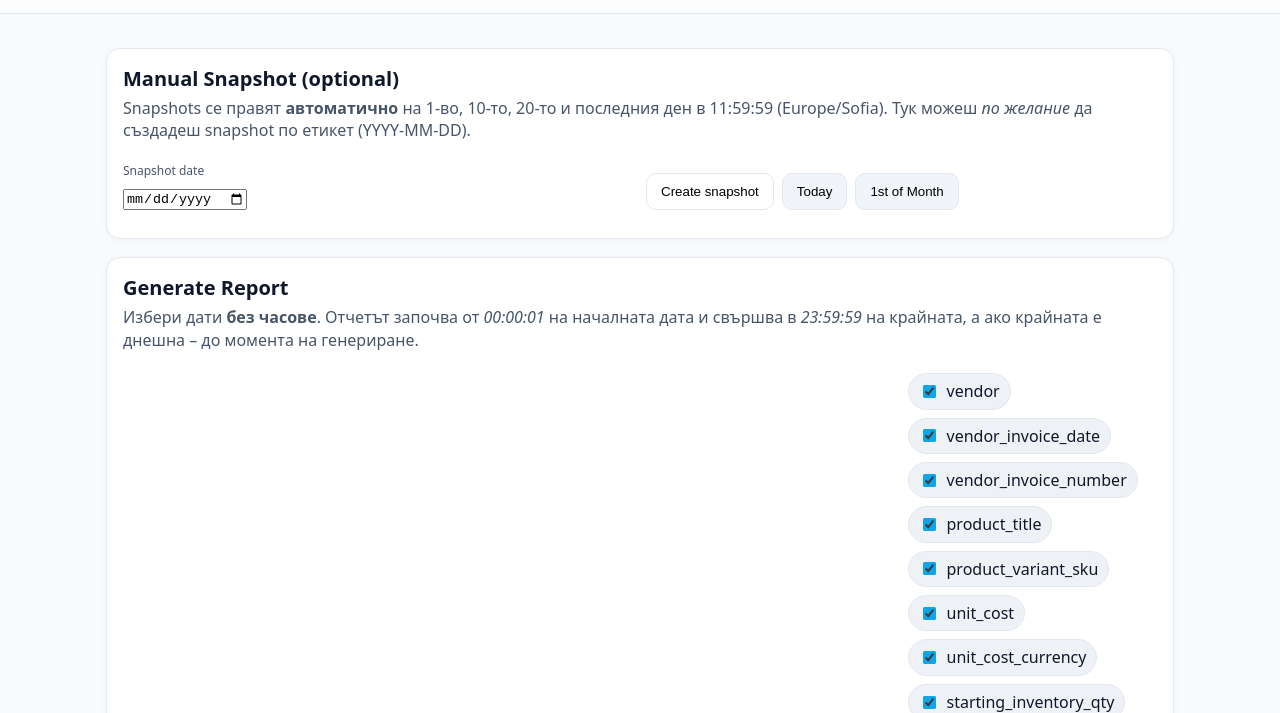
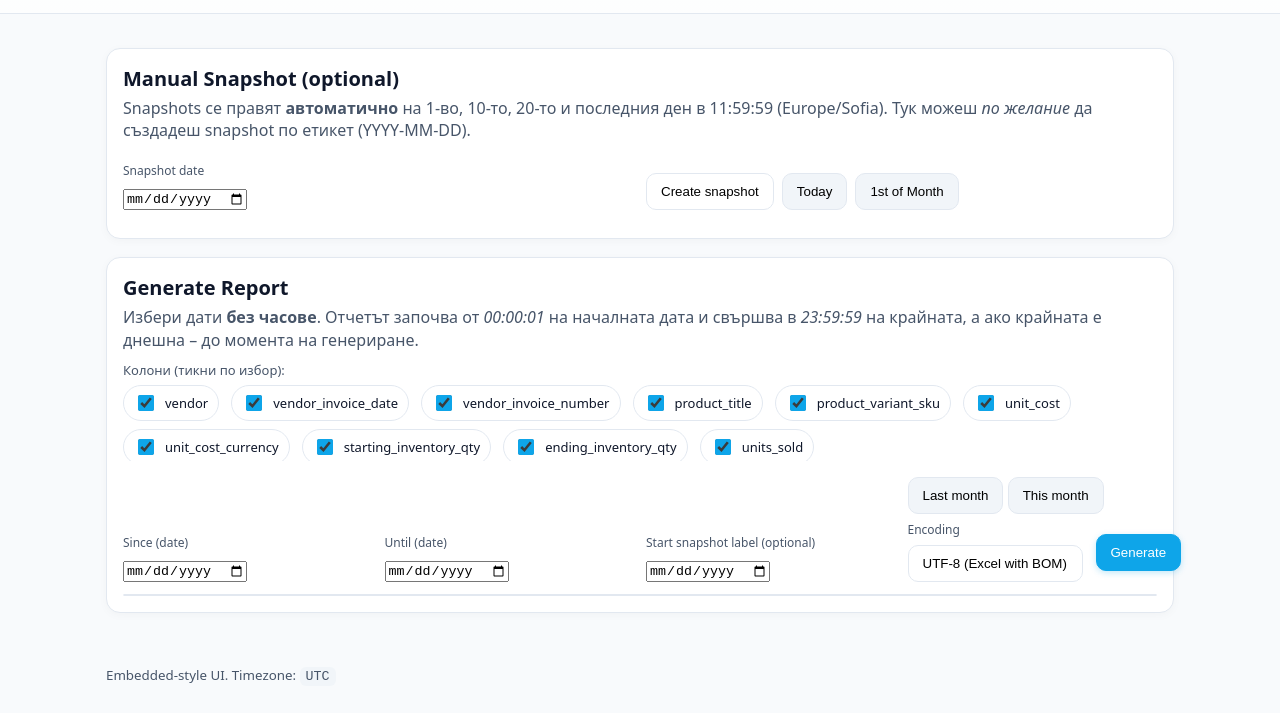
Before and after one commit to asap-xt/inventory-export, a website: page public/index.html in a window 1280 px wide. Shown: the part 87-800 px from the top of the page. Drawn offline with Linux system fonts and the light colour scheme.

Commit message:
UX: tikcmarks fix

```diff
--- a/public/index.html
+++ b/public/index.html
@@ -49,7 +49,12 @@
           Избери дати <strong>без часове</strong>. Отчетът започва от <em>00:00:01</em> на началната дата и свършва в <em>23:59:59</em> на крайната,
           а ако крайната е днешна – до момента на генериране.
         </p>
+      <div class="chips-block">
+      <div class="chips-title">Колони (тикни по избор):</div>
+      <div class="chipbar" id="columnsBar"><!-- chips via JS --></div>
     </div>
+  </div>
+
   <div class="card-body">
     <form id="reportForm" class="grid">
       <label class="field">
@@ -64,10 +69,6 @@
         <span>Start snapshot label (optional)</span>
         <input type="date" id="startLabelDate" />
       </label>
-
-          <div class="row">
-            <div class="chipbar" id="columnsBar"><!-- chips via JS --></div>
-          </div>
 
       <div class="actions">
         <div class="preset">
--- a/public/style.css
+++ b/public/style.css
@@ -80,3 +80,44 @@ code{background:#f1f5f9;padding:2px 6px;border-radius:6px}
   from{ transform: translateY(10px); opacity: 0;}
   to{ transform: translateY(0); opacity: 1;}
 }
+/* --- Chips block under the description --- */
+.chips-block{
+  margin-top: 10px;
+}
+.chips-title{
+  font-size: 13px;
+  color: var(--sub);
+  margin-bottom: 6px;
+}
+
+/* Horizontal chips with wrapping */
+.chipbar{
+  display: flex;
+  flex-wrap: wrap;
+  gap: 8px 12px;
+}
+
+/* Make them compact for two rows on desktop widths */
+@media (min-width: 960px){
+  .chipbar{
+    /* ограничаваме височината ориентировъчно до две „редчета“ */
+    max-height: 76px; /* ~2 реда, зависи от височината на .chip */
+    overflow: auto;   /* ако не се събира, се появява лек scroll */
+  }
+}
+
+/* Optional: по-строен вид на самите 'chip' */
+.chip{
+  display: inline-flex;
+  align-items: center;
+  gap: 8px;
+  padding: 6px 10px;
+  border: 1px solid var(--border);
+  border-radius: 999px;
+  background: #fff;
+  font-size: 13px;
+  user-select: none;
+}
+.chip input[type="checkbox"]{
+  width: 16px; height: 16px;
+}
```
Lines whose indentation alone changed are shown as unchanged.
